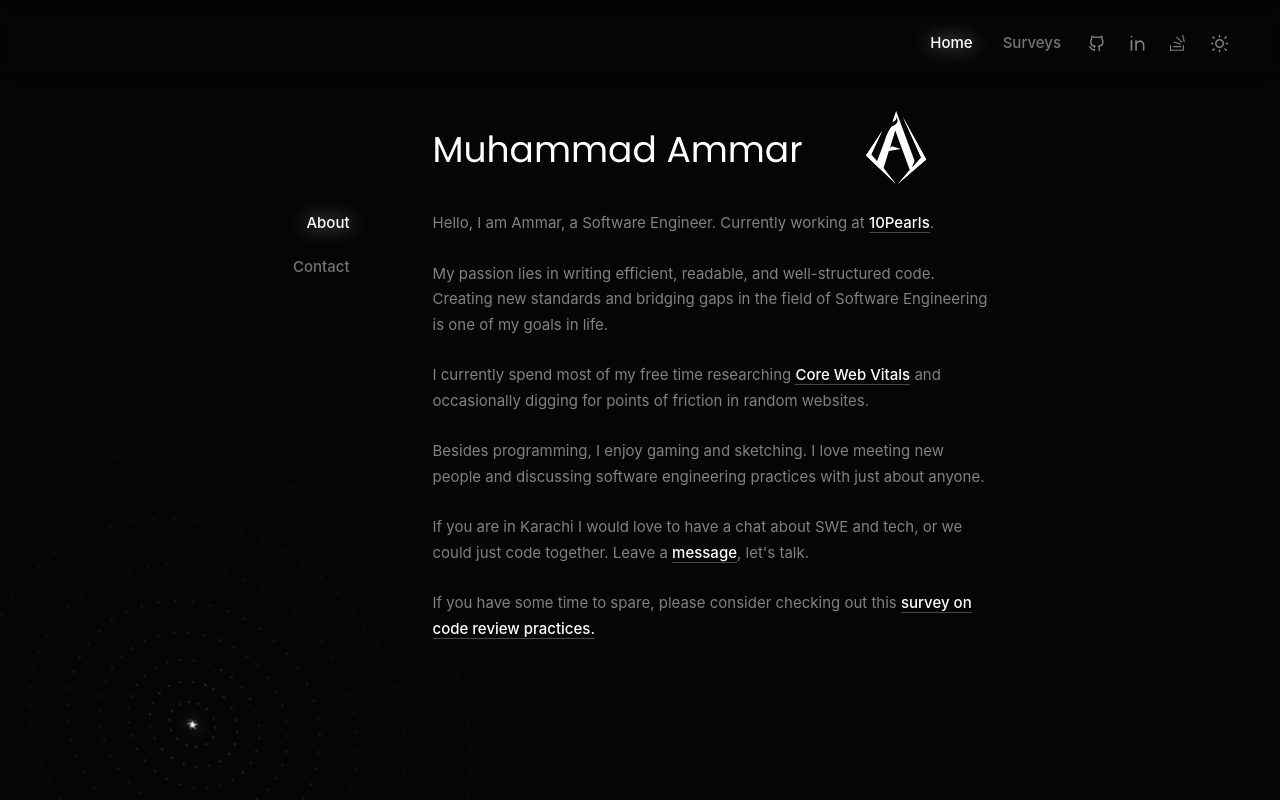
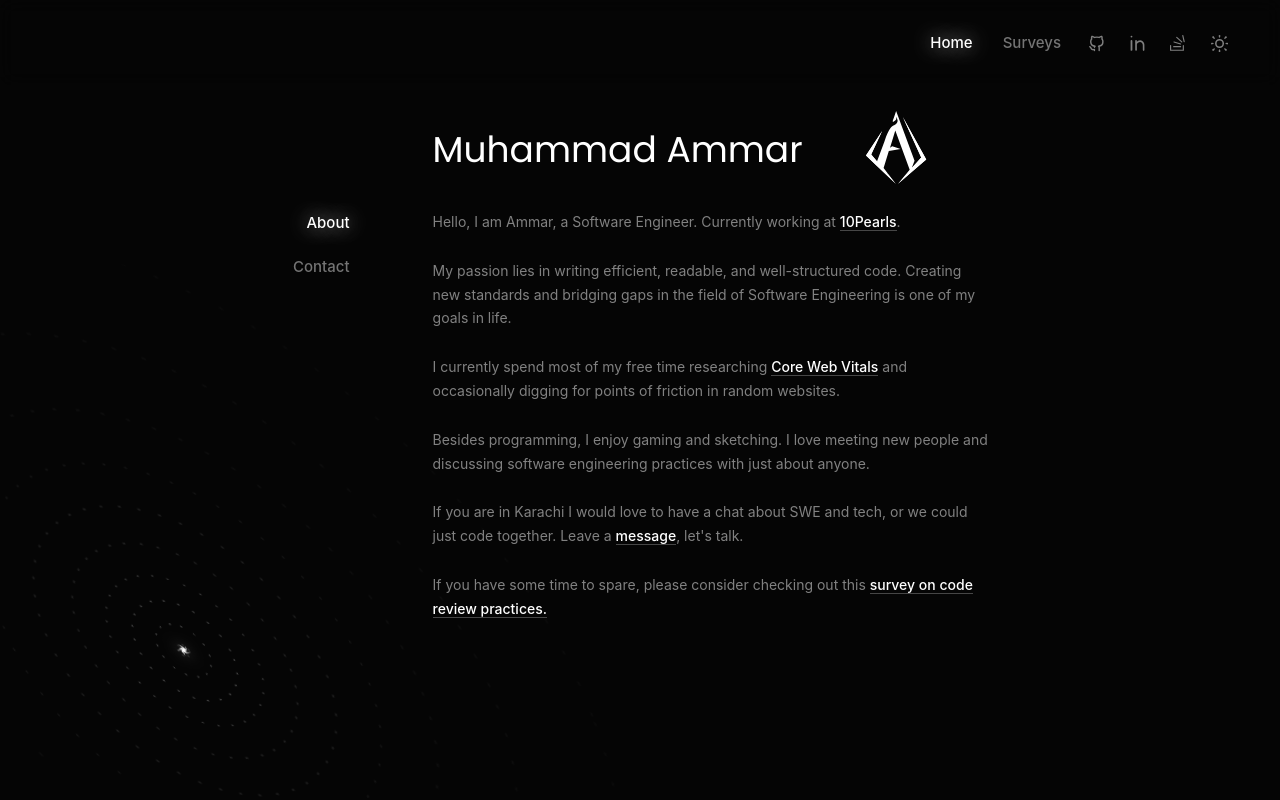
Before and after one commit to Fanoflix/personal-portfolio, a Vue app: page /about in a window 1280 px wide. Built offline with nearby package versions, Linux system fonts and the light colour scheme; a web font is replaced by a local one.

Commit message:
.p font size for screens < 1350px changed from 15px to 14px

```diff
--- a/src/assets/base-styling.scss
+++ b/src/assets/base-styling.scss
@@ -160,4 +160,12 @@
       cursor: pointer;
     }
   }
+
+  @media screen and (max-width: $bp_laptop) {
+    body {
+      p {
+        font-size: 14px;
+      }
+    }
+  }
 }
--- a/src/assets/screens.scss
+++ b/src/assets/screens.scss
@@ -1,3 +1,4 @@
 $bp_woodenphone: 320px;
-$bp_phone: 480px;
+$bp_phone: 600px;
 $bp_tablet: 768px;
+$bp_laptop: 1440px;
--- a/src/components/illustrations/SpiralIllustration.vue
+++ b/src/components/illustrations/SpiralIllustration.vue
@@ -125,6 +125,7 @@ const { isDark } = storeToRefs(useThemeStore());
 </template>
 
 <style scoped lang="scss">
+@import "@assets/screens.scss";
 .spiral-container {
   position: fixed;
   bottom: -5%;
@@ -135,8 +136,8 @@ const { isDark } = storeToRefs(useThemeStore());
 svg {
   height: 59vh;
   width: 60vw;
-  min-height: 400px;
-  min-width: 500px;
+  min-height: 550px;
+  min-width: 570px;
   transform: skew(30deg, 15deg);
   animation: skewAnim 20s ease-in-out infinite alternate;
   transition: filter 0.5s ease-in-out;
@@ -232,4 +233,10 @@ svg * {
     transform: skew(35deg, 15deg);
   }
 }
+
+@media screen and (max-width: $bp_phone) {
+  .spiral-container {
+    display: none;
+  }
+}
 </style>
```
